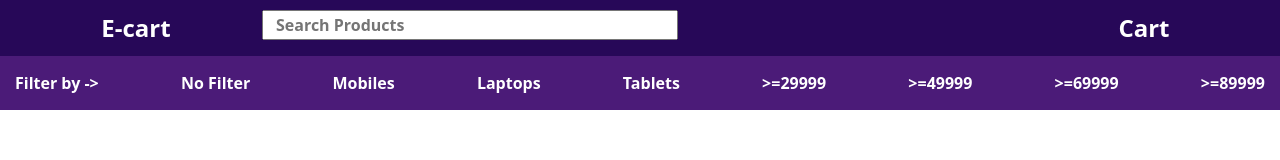
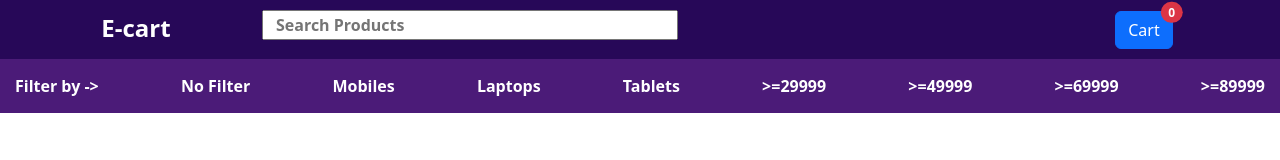
Before and after one commit to Poorvi0807/shopping_cart, a React (Vite) app: page /search/1 in a window 1280 px wide. Shown: the top 160 px of the page. Built offline with nearby package versions, Linux system fonts and the light colour scheme.

Commit message:
CartFunctionality

```diff
--- a/src/App.jsx
+++ b/src/App.jsx
@@ -13,12 +13,12 @@ const App = () => {
   return (
     <>
     <Router>
-    <Navbar setData={setData} />
+    <Navbar cart={cart} setData={setData} />
     <Routes>
       <Route path='/' element={<Product items={data} cart={cart} setCart={setCart} />}></Route>
       <Route path='/product/:id' element={<ProductDetail />}></Route>
       <Route path='/search/:term' element={<SearchItem />}></Route>
-      <Route path='/cart/:id' element={<Cart />}></Route>
+      <Route path='/cart' element={<Cart cart={cart} setCart={setCart} />}></Route>
     </Routes>
 
     </Router>
--- a/src/components/Cart.jsx
+++ b/src/components/Cart.jsx
@@ -1,10 +1,34 @@
 import React from 'react'
 
-const Cart = () => {
+const Cart = ({cart,setCart}) => {
   return (
-    <div>
-    cart
+    <>
+      <div className='container my-5' style={{width:"47%"}}>
+      {cart.map((product)=>{
+        return(
+          <>
+          <div className="card mb-3 my-5" style={{width:"700px"}}>
+  <div className="row g-0">
+    <div className="col-md-4">
+      <img src={product.imgSrc} className="img-fluid rounded-start" alt="..."/>
     </div>
+    <div className="col-md-8">
+      <div className="card-body text-center ">
+      <h5 className="card-title">{product.title}</h5>
+        <p className="card-text">{product.description}</p>
+        <button className='btn btn-primary'>{product.price} ₹</button>
+        <button className='btn btn-primary mx-3'>Buy Now</button>
+      </div>
+    </div>
+  </div>
+</div>
+
+          </>
+        )
+      })}
+
+      </div>
+    </>
   )
 }
 
--- a/src/components/Navbar.jsx
+++ b/src/components/Navbar.jsx
@@ -1,7 +1,7 @@
 import React, { useState } from 'react'
 import {Link, useNavigate} from "react-router-dom";
 import { items } from './Data';
-const Navbar = ({setData}) => {
+const Navbar = ({setData,cart}) => {
    const navigate=useNavigate();
   const [searchTerm,setSearchTerm] = useState("");
 
@@ -31,7 +31,13 @@ const Navbar = ({setData}) => {
     <form onSubmit={handleSubmit} className='search-bar'>
         <input type='text' value={searchTerm} onChange={(e)=>setSearchTerm(e.target.value)} placeholder='Search Products'/>
     </form>
-     <Link to={'/cart'} className='cart'>Cart</Link>
+     <Link to={'/cart'} className='cart'><button type="button" className="btn btn-primary position-relative">
+  Cart
+  <span className="position-absolute top-0 start-100 translate-middle badge rounded-pill bg-danger">
+    {cart.length}
+    <span className="visually-hidden">unread messages</span>
+  </span>
+</button></Link>
     </div>
     <div className='nav-bar-wrapper'>
     <div className='items'>Filter by {"->"}</div>
```
